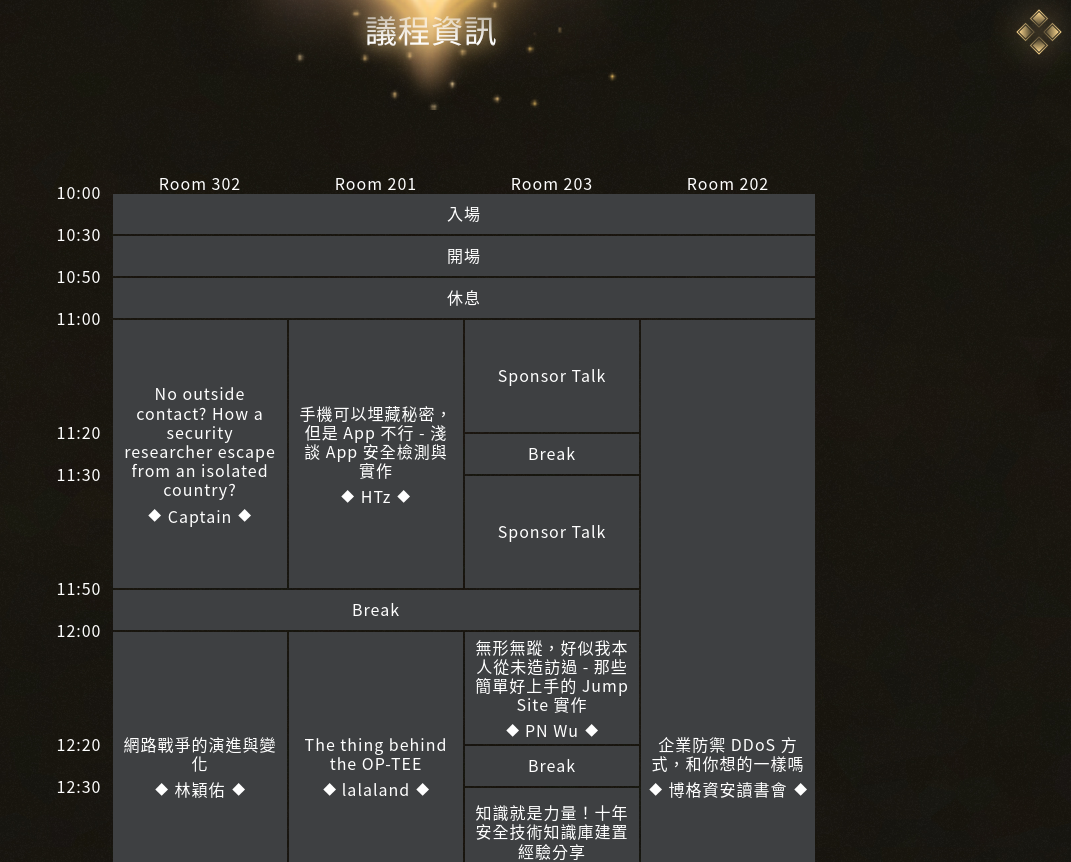
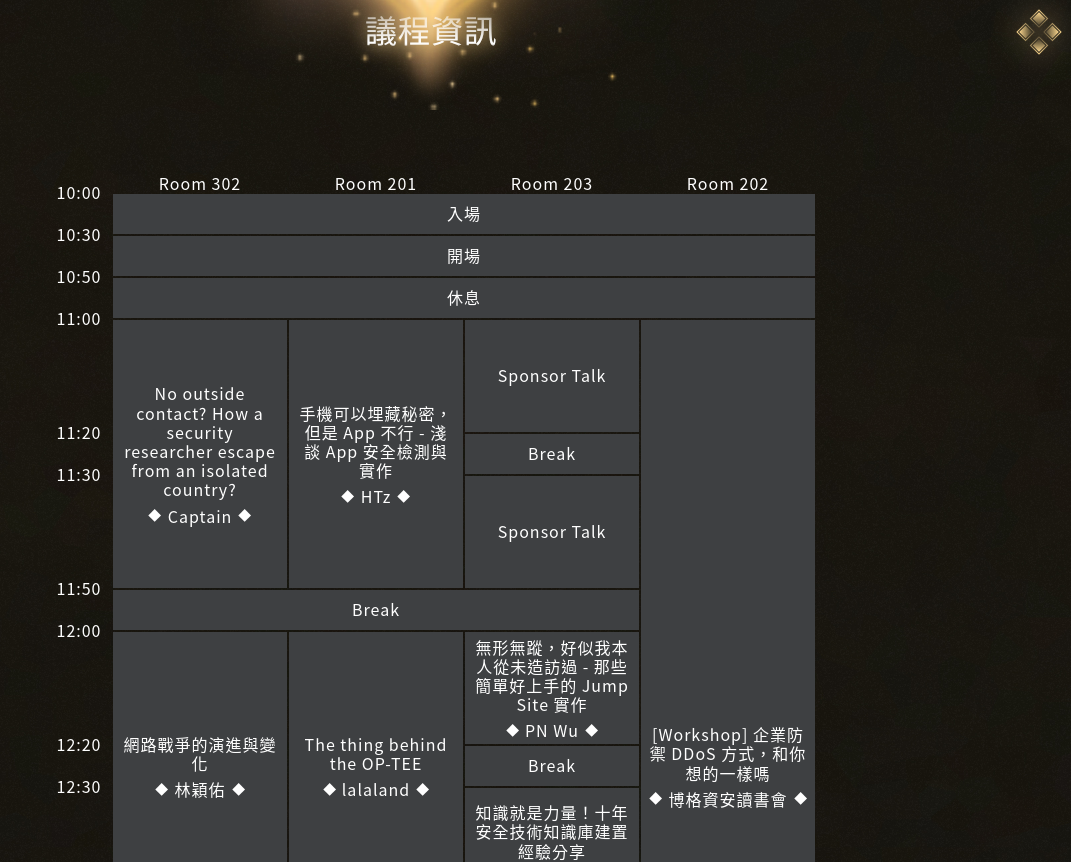
Before and after one commit to tdoh/tdoh.online, a Vue app: page /agenda in a window 1280 px wide. Shown: the top 862 px of the page, without its empty margins (209-1280 px from the left). Built offline with nearby package versions, Linux system fonts and the light colour scheme; a web font is replaced by a local one.

Commit message:
Layout: update content

```diff
--- a/src/views/Agenda.vue
+++ b/src/views/Agenda.vue
@@ -355,7 +355,7 @@ export default {
             id: '8C'
           },
           {
-            name: '企業防禦 DDoS 方式，和你想的一樣嗎',
+            name: '[Workshop] 企業防禦 DDoS 方式，和你想的一樣嗎',
             summary: ['傳統的邊際安全性產品不僅在 DDoS 的因應對策方面顯得相對薄弱，亦因其狀態表（Stateful）結構而無法阻擋狀態耗盡攻擊，尤其現在直播和串流視訊或是遊戲，這些服務往往是 TCP 和 UDP 混合使用，在防護上將變得越來越有挑戰性。', '本工作坊將會現場架設一個測試環境, 並且將防禦設備（價值 1400 萬）真實架設在前端，讓各位有機會和企業 DDoS 解決方案現場交手一番。"'],
             link: '',
             image: 'speaker00.jpg',
```
